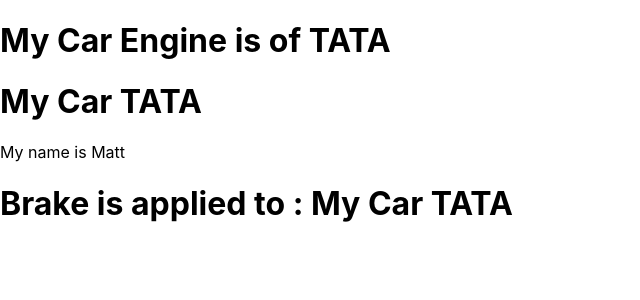
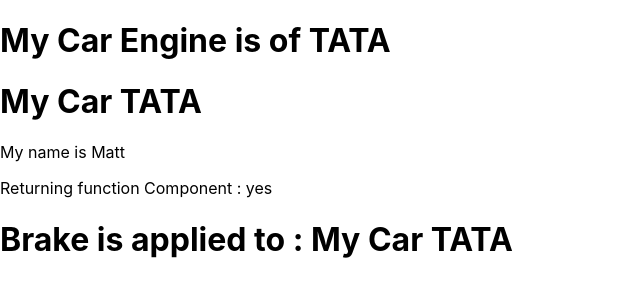
Before and after one commit to shubham777580/dotnet_batch, a React (Create React App) app in the folder React-handson/reactproj2/: page / in a window 1280 px wide. Shown: the top 300 px of the page, without its empty margins (0-640 px from the left). Built offline with nearby package versions, Linux system fonts and the light colour scheme.

Commit message:
Update App.js

```diff
--- a/React-handson/reactproj2/src/App.js
+++ b/React-handson/reactproj2/src/App.js
@@ -6,6 +6,7 @@
 function App() {
   return <div>
     <AppChild name="Matt" />
+    <AppChild1 name = "yes"/>
     </div>
 }
 
@@ -15,5 +16,14 @@
     </span>
 }
 
+
+function AppChild1(props){
+  return <p>
+      Returning function Component : {props.name}
+    </p>
+}
+
+
+
 //ReactDOM.render(<App />, document.getElementById('app'));
 export default App;
```
